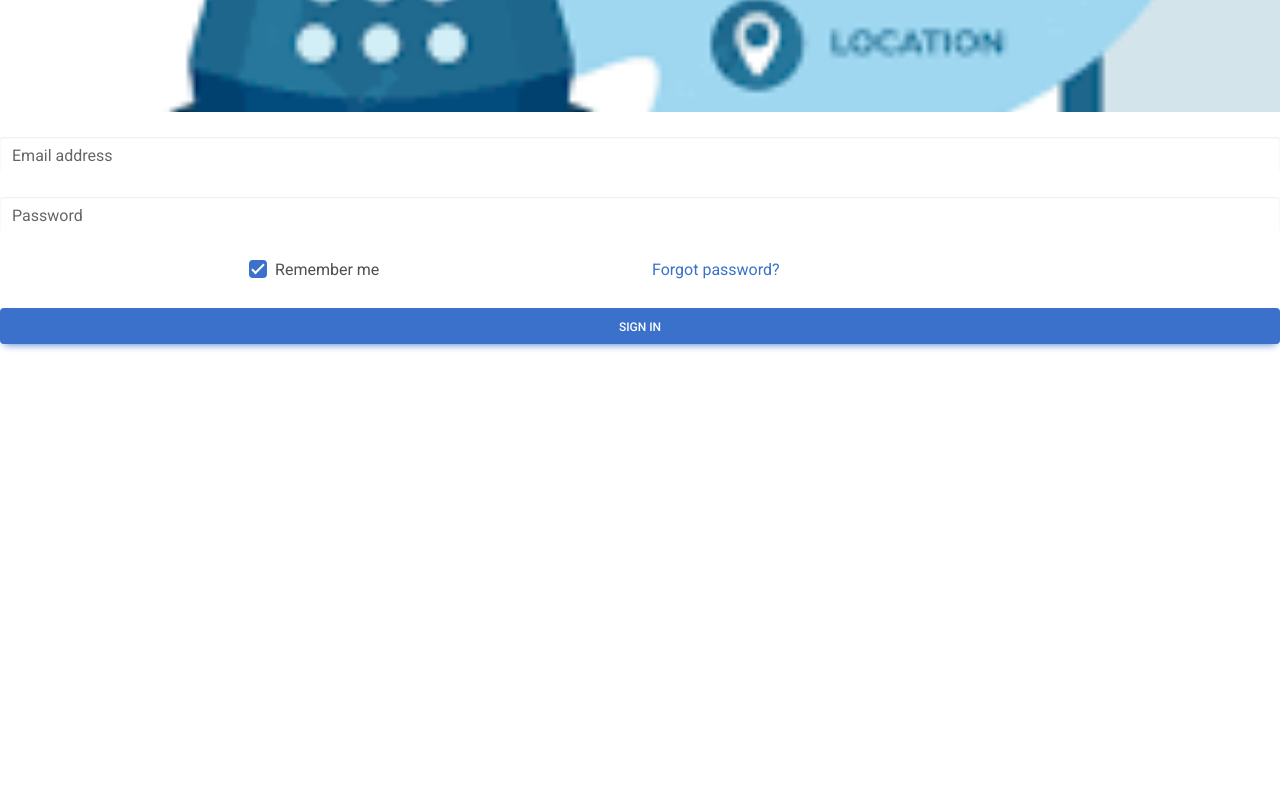
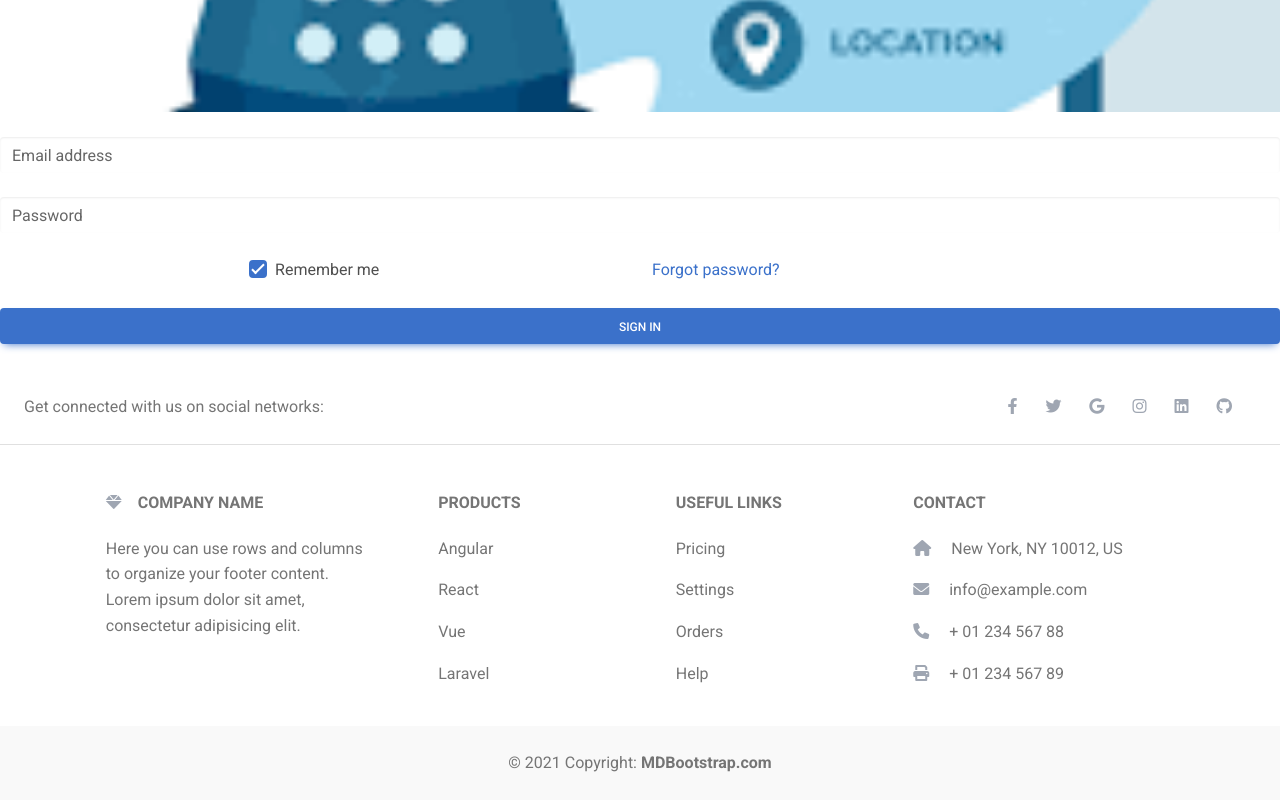
Before and after one commit to sanketAPatel/-From-Web-Page-to-Website-Day-2-Lesson-3---Feb-23, a plain HTML site: page contact-us.html in a window 1280 px wide. Shown: the part 347-1147 px from the top of the page. Before the commit the page ends 800 px from the top, so only its background shows below. Drawn offline with nearby package versions, Linux system fonts and the light colour scheme.

Commit message:
footer added

```diff
--- a/contact-us.html
+++ b/contact-us.html
@@ -95,5 +95,131 @@
   <button type="submit" class="btn btn-primary btn-block">Sign in</button>
 </form>
 <!--  -->
+<br>
+<!-- footer only in contat us -->
+<!-- footer -->
+<!-- Footer -->
+<footer class="text-center text-lg-start bg-white text-muted">
+    <!-- Section: Social media -->
+    <section class="d-flex justify-content-center justify-content-lg-between p-4 border-bottom">
+      <!-- Left -->
+      <div class="me-5 d-none d-lg-block">
+        <span>Get connected with us on social networks:</span>
+      </div>
+      <!-- Left -->
+
+      <!-- Right -->
+      <div>
+        <a href="" class="me-4 link-secondary">
+          <i class="fab fa-facebook-f"></i>
+        </a>
+        <a href="" class="me-4 link-secondary">
+          <i class="fab fa-twitter"></i>
+        </a>
+        <a href="" class="me-4 link-secondary">
+          <i class="fab fa-google"></i>
+        </a>
+        <a href="" class="me-4 link-secondary">
+          <i class="fab fa-instagram"></i>
+        </a>
+        <a href="" class="me-4 link-secondary">
+          <i class="fab fa-linkedin"></i>
+        </a>
+        <a href="" class="me-4 link-secondary">
+          <i class="fab fa-github"></i>
+        </a>
+      </div>
+      <!-- Right -->
+    </section>
+    <!-- Section: Social media -->
+
+    <!-- Section: Links  -->
+    <section class="">
+      <div class="container text-center text-md-start mt-5">
+        <!-- Grid row -->
+        <div class="row mt-3">
+          <!-- Grid column -->
+          <div class="col-md-3 col-lg-4 col-xl-3 mx-auto mb-4">
+            <!-- Content -->
+            <h6 class="text-uppercase fw-bold mb-4">
+              <i class="fas fa-gem me-3 text-secondary"></i>Company name
+            </h6>
+            <p>
+              Here you can use rows and columns to organize your footer content. Lorem ipsum
+              dolor sit amet, consectetur adipisicing elit.
+            </p>
+          </div>
+          <!-- Grid column -->
+
+          <!-- Grid column -->
+          <div class="col-md-2 col-lg-2 col-xl-2 mx-auto mb-4">
+            <!-- Links -->
+            <h6 class="text-uppercase fw-bold mb-4">
+              Products
+            </h6>
+            <p>
+              <a href="#!" class="text-reset">Angular</a>
+            </p>
+            <p>
+              <a href="#!" class="text-reset">React</a>
+            </p>
+            <p>
+              <a href="#!" class="text-reset">Vue</a>
+            </p>
+            <p>
+              <a href="#!" class="text-reset">Laravel</a>
+            </p>
+          </div>
+          <!-- Grid column -->
+
+          <!-- Grid column -->
+          <div class="col-md-3 col-lg-2 col-xl-2 mx-auto mb-4">
+            <!-- Links -->
+            <h6 class="text-uppercase fw-bold mb-4">
+              Useful links
+            </h6>
+            <p>
+              <a href="#!" class="text-reset">Pricing</a>
+            </p>
+            <p>
+              <a href="#!" class="text-reset">Settings</a>
+            </p>
+            <p>
+              <a href="#!" class="text-reset">Orders</a>
+            </p>
+            <p>
+              <a href="#!" class="text-reset">Help</a>
+            </p>
+          </div>
+          <!-- Grid column -->
+
+          <!-- Grid column -->
+          <div class="col-md-4 col-lg-3 col-xl-3 mx-auto mb-md-0 mb-4">
+            <!-- Links -->
+            <h6 class="text-uppercase fw-bold mb-4">Contact</h6>
+            <p><i class="fas fa-home me-3 text-secondary"></i> New York, NY 10012, US</p>
+            <p>
+              <i class="fas fa-envelope me-3 text-secondary"></i>
+              info@example.com
+            </p>
+            <p><i class="fas fa-phone me-3 text-secondary"></i> + 01 234 567 88</p>
+            <p><i class="fas fa-print me-3 text-secondary"></i> + 01 234 567 89</p>
+          </div>
+          <!-- Grid column -->
+        </div>
+        <!-- Grid row -->
+      </div>
+    </section>
+    <!-- Section: Links  -->
+
+    <!-- Copyright -->
+    <div class="text-center p-4" style="background-color: rgba(0, 0, 0, 0.025);">
+      © 2021 Copyright:
+      <a class="text-reset fw-bold" href="https://mdbootstrap.com/">MDBootstrap.com</a>
+    </div>
+    <!-- Copyright -->
+  </footer>
+  <!-- Footer -->
+<!-- footedr end -->
 </body>
 </html>
```
